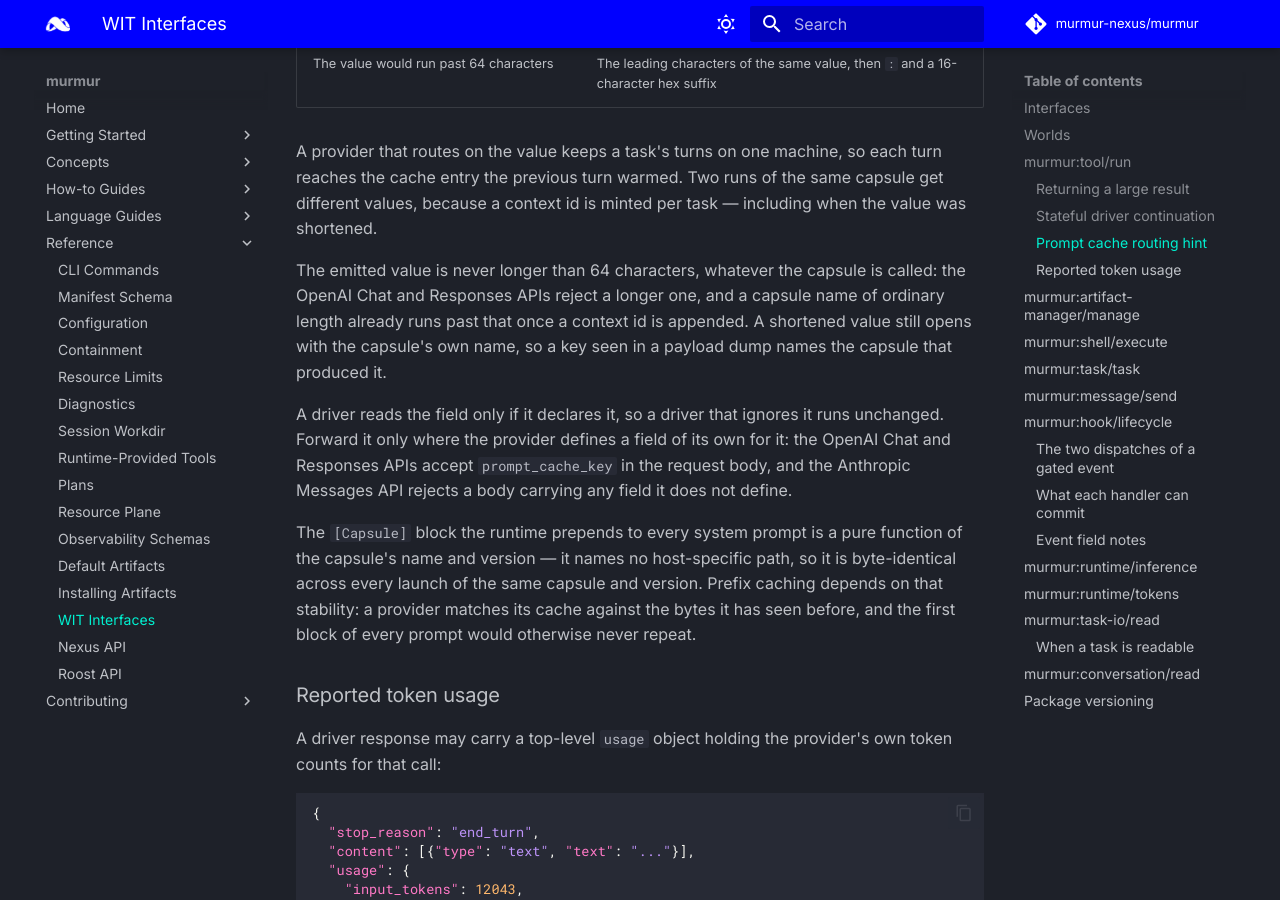
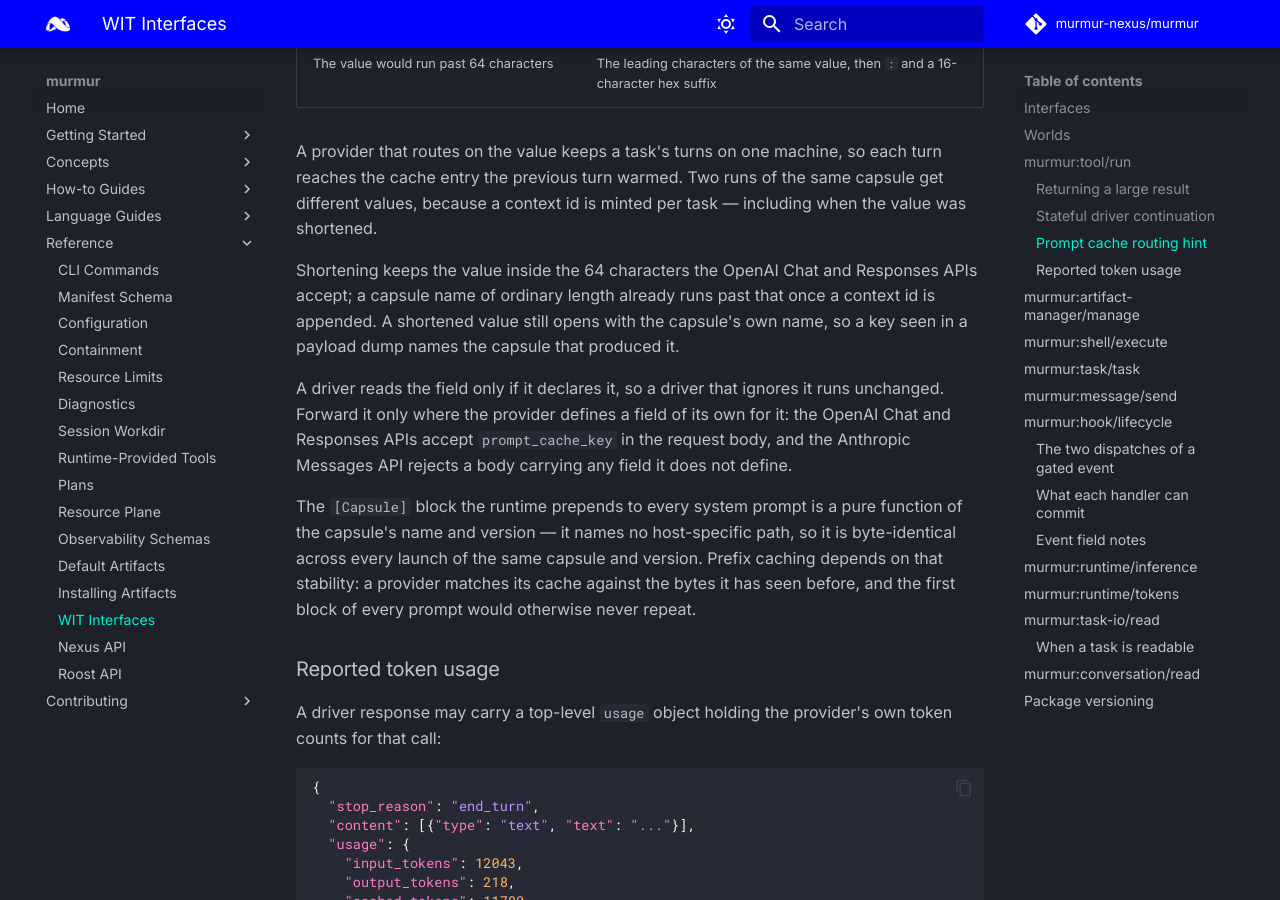
Before and after one commit to murmur-nexus/murmur, an MkDocs documentation site: the page built from docs/content/reference/wit-interfaces.md, in a window 1280 px wide and 900 px high, scrolled down 4141 px. Built offline with MkDocs 1.6.1 and Material for MkDocs 9.7.7, drawn with Linux system fonts in a browser that asks for light colours; comment, search, counter and statistics services are not loaded.

```diff
--- a/docs/content/reference/wit-interfaces.md
+++ b/docs/content/reference/wit-interfaces.md
@@ -113,10 +113,10 @@ A provider that routes on the value keeps a task's turns on one machine, so each
 cache entry the previous turn warmed. Two runs of the same capsule get different values, because
 a context id is minted per task — including when the value was shortened.
 
-The emitted value is never longer than 64 characters, whatever the capsule is called: the OpenAI
-Chat and Responses APIs reject a longer one, and a capsule name of ordinary length already runs
-past that once a context id is appended. A shortened value still opens with the capsule's own
-name, so a key seen in a payload dump names the capsule that produced it.
+Shortening keeps the value inside the 64 characters the OpenAI Chat and Responses APIs accept; a
+capsule name of ordinary length already runs past that once a context id is appended. A shortened
+value still opens with the capsule's own name, so a key seen in a payload dump names the capsule
+that produced it.
 
 A driver reads the field only if it declares it, so a driver that ignores it runs unchanged.
 Forward it only where the provider defines a field of its own for it: the OpenAI Chat and
```
Also changed, not shown: 2 other files.
